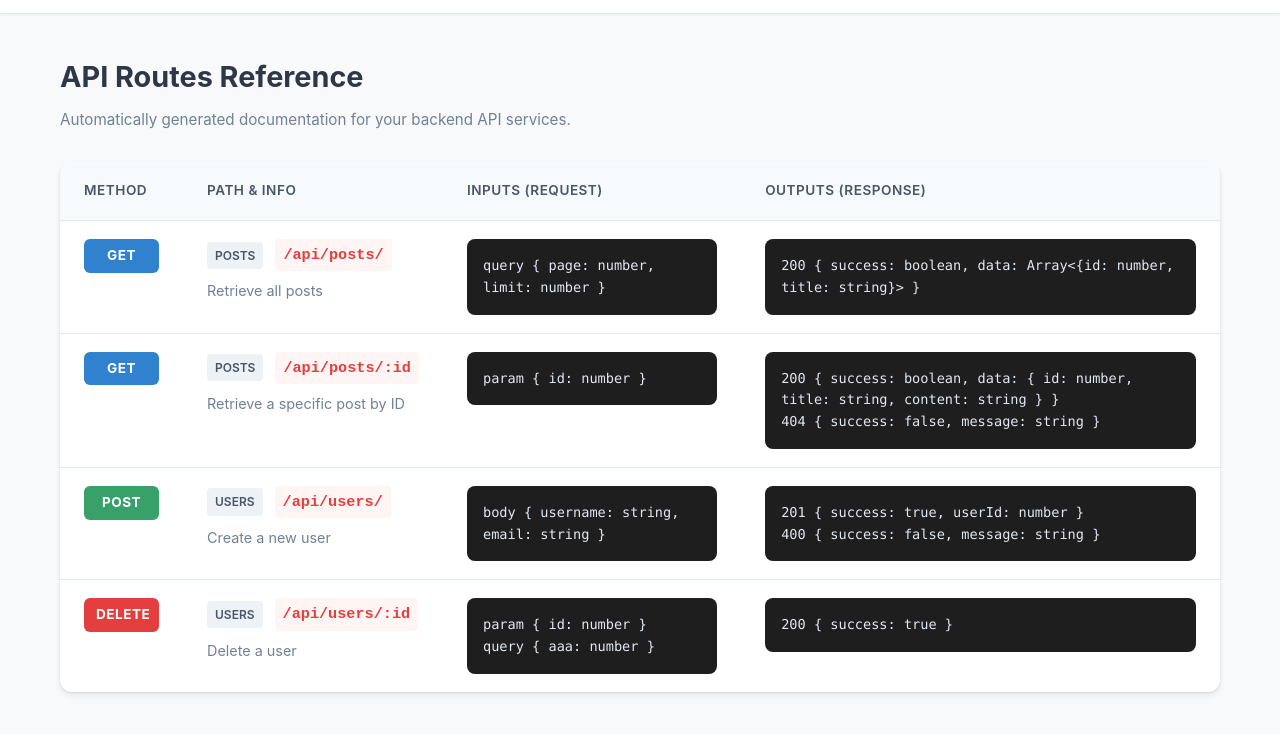
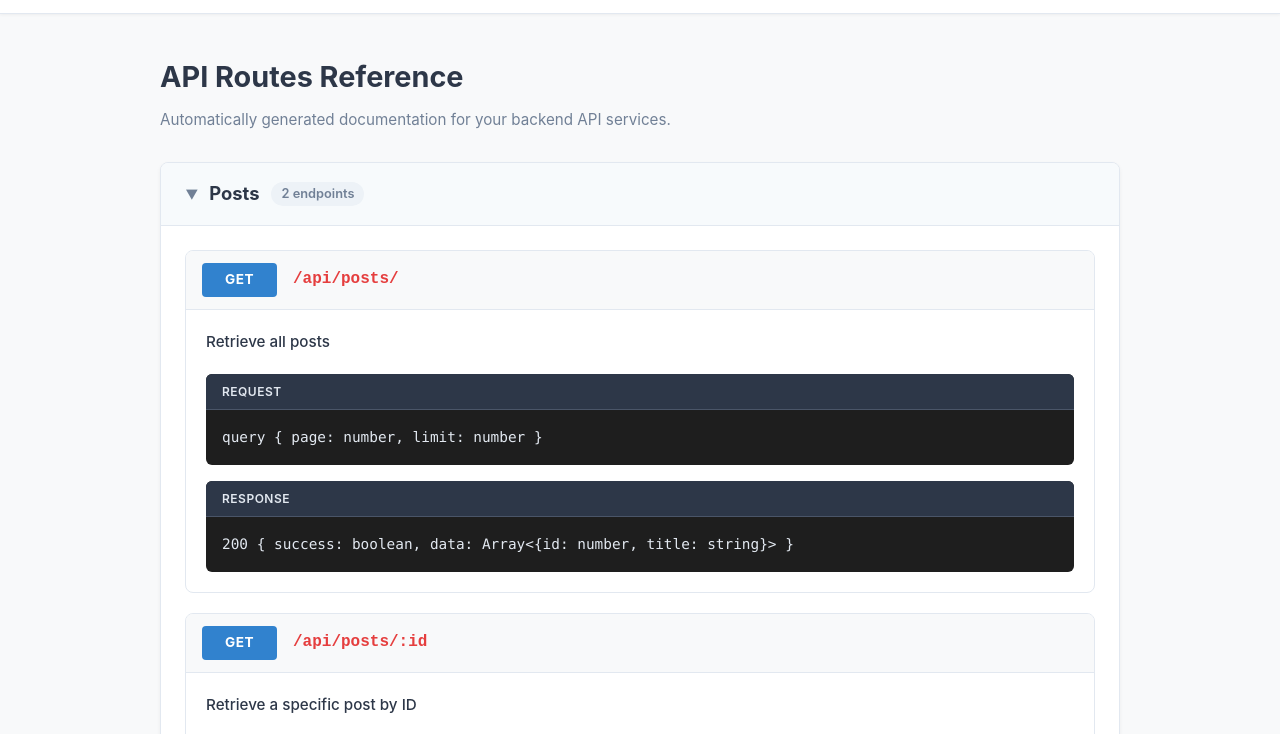
Before and after one commit to nnxi/nodejs-api-docgen, a website: page api-docs.html in a window 1280 px wide. Shown: the part 51-785 px from the top of the page. Drawn offline with Linux system fonts and the light colour scheme.

```diff
--- a/api-docs.html
+++ b/api-docs.html
@@ -46,7 +46,7 @@
                 }
 
                 main {
-                    max-width: 1200px;
+                    max-width: 1000px;
                     margin: 40px auto;
                     padding: 0 20px;
                 }
@@ -63,46 +63,136 @@
                     font-size: 0.95rem;
                 }
 
-                .table-container {
+                /* 드롭다운 (Details & Summary) 스타일 */
+                details.tag-group {
                     background: white;
-                    border-radius: 12px;
-                    box-shadow: 0 4px 6px rgba(0, 0, 0, 0.05), 0 1px 3px rgba(0, 0, 0, 0.1);
-                    overflow-x: auto;
+                    border-radius: 8px;
+                    margin-bottom: 16px;
+                    box-shadow: 0 2px 4px rgba(0,0,0,0.05);
+                    border: 1px solid var(--border-color);
+                    overflow: hidden;
                 }
 
-                table {
-                    width: 100%;
-                    border-collapse: separate;
-                    border-spacing: 0;
+                summary.tag-title {
+                    padding: 16px 24px;
+                    font-size: 1.15rem;
+                    font-weight: 700;
+                    cursor: pointer;
+                    background-color: #f7fafc;
+                    display: flex;
+                    align-items: center;
+                    user-select: none;
+                    list-style: none;
+                    border-bottom: 1px solid transparent;
                 }
 
-                th, td {
-                    padding: 18px 24px;
-                    text-align: left;
-                    border-bottom: 1px solid var(--border-color);
-                    vertical-align: top;
+                summary.tag-title::-webkit-details-marker {
+                    display: none;
                 }
 
-                th {
-                    background-color: #f7fafc;
-                    color: #4a5568;
+                details[open] summary.tag-title {
+                    border-bottom-color: var(--border-color);
+                }
+
+                summary.tag-title::before {
+                    content: '▶';
+                    font-size: 0.8rem;
+                    margin-right: 12px;
+                    color: var(--text-muted);
+                    transition: transform 0.2s ease-in-out;
+                }
+
+                details[open] summary.tag-title::before {
+                    transform: rotate(90deg);
+                }
+
+                .route-count {
+                    font-size: 0.8rem;
                     font-weight: 600;
-                    font-size: 0.85rem;
+                    color: var(--text-muted);
+                    margin-left: 12px;
+                    background: var(--tag-bg);
+                    padding: 2px 10px;
+                    border-radius: 12px;
+                }
+
+                .tag-content {
+                    padding: 24px;
+                    display: flex;
+                    flex-direction: column;
+                    gap: 20px;
+                }
+
+                /* API 라우트 카드 스타일 */
+                .route-card {
+                    border: 1px solid var(--border-color);
+                    border-radius: 8px;
+                    overflow: hidden;
+                }
+
+                .route-header {
+                    display: flex;
+                    align-items: center;
+                    padding: 12px 16px;
+                    background-color: #f8f9fa;
+                    border-bottom: 1px solid var(--border-color);
+                    gap: 16px;
+                }
+
+                .route-body {
+                    padding: 20px;
+                }
+
+                .summary-text {
+                    font-size: 0.95rem;
+                    color: var(--text-main);
+                    margin-bottom: 20px;
+                    font-weight: 500;
+                }
+
+                /* 세로 나열 레이아웃 */
+                .payload-container {
+                    display: flex;
+                    flex-direction: column;
+                    gap: 16px;
+                }
+
+                .payload-section {
+                    background: var(--code-bg);
+                    border-radius: 6px;
+                    overflow: hidden;
+                }
+
+                .payload-title {
+                    background: #2d3748;
+                    color: #e2e8f0;
+                    padding: 8px 16px;
+                    font-size: 0.75rem;
+                    font-weight: 600;
                     text-transform: uppercase;
                     letter-spacing: 0.5px;
+                    border-bottom: 1px solid #4a5568;
                 }
 
-                tr:last-child td {
-                    border-bottom: none;
+                code {
+                    font-size: 1rem;
+                    font-weight: 600;
+                    color: #e53e3e;
                 }
 
-                tr:hover td {
-                    background-color: #fbfbfc;
+                pre {
+                    color: #e2e8f0;
+                    padding: 16px;
+                    font-size: 0.9rem;
+                    margin: 0;
+                    white-space: pre-wrap;
+                    word-wrap: break-word;
+                    font-family: 'Fira Code', Consolas, Monaco, monospace;
                 }
 
                 .method {
                     padding: 6px 12px;
-                    border-radius: 6px;
+                    border-radius: 4px;
                     font-weight: 700;
                     font-size: 0.85rem;
                     color: white;
@@ -116,49 +206,6 @@
                 .put { background: #d69e2e; }
                 .patch { background: #805ad5; }
                 .delete { background: #e53e3e; }
-
-                .route-info {
-                    display: flex;
-                    align-items: center;
-                    gap: 12px;
-                    margin-bottom: 8px;
-                }
-
-                .tag-badge {
-                    background-color: var(--tag-bg);
-                    color: var(--tag-text);
-                    padding: 4px 8px;
-                    border-radius: 4px;
-                    font-size: 0.75rem;
-                    font-weight: 600;
-                    text-transform: uppercase;
-                }
-
-                .summary-text {
-                    font-size: 0.9rem;
-                    color: var(--text-muted);
-                }
-
-                code {
-                    font-size: 0.95rem;
-                    font-weight: 600;
-                    color: #e53e3e;
-                    background: #fff5f5;
-                    padding: 4px 8px;
-                    border-radius: 4px;
-                }
-
-                pre {
-                    background: var(--code-bg);
-                    color: #e2e8f0;
-                    padding: 16px;
-                    border-radius: 8px;
-                    font-size: 0.85rem;
-                    margin: 0;
-                    white-space: pre-wrap;
-                    word-wrap: break-word;
-                    font-family: 'Fira Code', Consolas, Monaco, monospace;
-                }
             </style>
         </head>
         <body>
@@ -170,83 +217,143 @@
                 <h1>API Routes Reference</h1>
                 <p class="subtitle">Automatically generated documentation for your backend API services.</p>
 
-                <div class="table-container">
-                    <table>
-                        <thead>
-                            <tr>
-                                <th>Method</th>
-                                <th>Path & Info</th>
-                                <th>Inputs (Request)</th>
-                                <th>Outputs (Response)</th>
-                            </tr>
-                        </thead>
-                        <tbody>
+                <div class="api-container">
 
-                <tr>
-                    <td>
+                <details class="tag-group" open>
+                    <summary class="tag-title">
+                        Posts <span class="route-count">2 endpoints</span>
+                    </summary>
+                    <div class="tag-content">
+
+                    <div class="route-card">
+                        <div class="route-header">
                             <span class="method get">GET</span>
-                    </td>
-                    <td>
-                        <div class="route-info">
-                            <span class="tag-badge">Posts</span>
                             <code>/api/posts/</code>
                         </div>
+                        <div class="route-body">
                             <div class="summary-text">Retrieve all posts</div>
-                    </td>
-                    <td><pre>query { page: number, limit: number }</pre></td>
-                    <td><pre>200 { success: boolean, data: Array<{id: number, title: string}> }</pre></td>
-                </tr>
 
-                <tr>
-                    <td>
+                            <div class="payload-container">
+                                <div class="payload-section">
+                                    <div class="payload-title">Request</div>
+                                    <pre>query { page: number, limit: number }</pre>
+                                </div>
+                                <div class="payload-section">
+                                    <div class="payload-title">Response</div>
+                                    <pre>200 { success: boolean, data: Array<{id: number, title: string}> }</pre>
+                                </div>
+                            </div>
+                        </div>
+                    </div>
+
+                    <div class="route-card">
+                        <div class="route-header">
                             <span class="method get">GET</span>
-                    </td>
-                    <td>
-                        <div class="route-info">
-                            <span class="tag-badge">Posts</span>
                             <code>/api/posts/:id</code>
                         </div>
+                        <div class="route-body">
                             <div class="summary-text">Retrieve a specific post by ID</div>
-                    </td>
-                    <td><pre>param { id: number }</pre></td>
-                    <td><pre>200 { success: boolean, data: { id: number, title: string, content: string } }
-404 { success: false, message: string }</pre></td>
-                </tr>
 
-                <tr>
-                    <td>
+                            <div class="payload-container">
+                                <div class="payload-section">
+                                    <div class="payload-title">Request</div>
+                                    <pre>param { id: number }</pre>
+                                </div>
+                                <div class="payload-section">
+                                    <div class="payload-title">Response</div>
+                                    <pre>200 { success: boolean, data: { id: number, title: string, content: string } }
+404 { success: false, message: string }</pre>
+                                </div>
+                            </div>
+                        </div>
+                    </div>
+
+                    </div>
+                </details>
+
+                <details class="tag-group" open>
+                    <summary class="tag-title">
+                        Hidden <span class="route-count">1 endpoints</span>
+                    </summary>
+                    <div class="tag-content">
+
+                    <div class="route-card">
+                        <div class="route-header">
                             <span class="method post">POST</span>
-                    </td>
-                    <td>
-                        <div class="route-info">
-                            <span class="tag-badge">Users</span>
+                            <code>/api/posts/secret</code>
+                        </div>
+                        <div class="route-body">
+                            <div class="summary-text">Secret admin post route</div>
+
+                            <div class="payload-container">
+                                <div class="payload-section">
+                                    <div class="payload-title">Request</div>
+                                    <pre>None</pre>
+                                </div>
+                                <div class="payload-section">
+                                    <div class="payload-title">Response</div>
+                                    <pre>201 { success: boolean }</pre>
+                                </div>
+                            </div>
+                        </div>
+                    </div>
+
+                    </div>
+                </details>
+
+                <details class="tag-group" open>
+                    <summary class="tag-title">
+                        Users <span class="route-count">2 endpoints</span>
+                    </summary>
+                    <div class="tag-content">
+
+                    <div class="route-card">
+                        <div class="route-header">
+                            <span class="method post">POST</span>
                             <code>/api/users/</code>
                         </div>
+                        <div class="route-body">
                             <div class="summary-text">Create a new user</div>
-                    </td>
-                    <td><pre>body { username: string, email: string }</pre></td>
-                    <td><pre>201 { success: true, userId: number }
-400 { success: false, message: string }</pre></td>
-                </tr>
 
-                <tr>
-                    <td>
+                            <div class="payload-container">
+                                <div class="payload-section">
+                                    <div class="payload-title">Request</div>
+                                    <pre>body { username: string, email: string }</pre>
+                                </div>
+                                <div class="payload-section">
+                                    <div class="payload-title">Response</div>
+                                    <pre>201 { success: true, userId: number }
+400 { success: false, message: string }</pre>
+                                </div>
+                            </div>
+                        </div>
+                    </div>
+
+                    <div class="route-card">
+                        <div class="route-header">
                             <span class="method delete">DELETE</span>
-                    </td>
-                    <td>
-                        <div class="route-info">
-                            <span class="tag-badge">Users</span>
                             <code>/api/users/:id</code>
                         </div>
+                        <div class="route-body">
                             <div class="summary-text">Delete a user</div>
-                    </td>
-                    <td><pre>param { id: number }
-query { aaa: number }</pre></td>
-                    <td><pre>200 { success: true }</pre></td>
-                </tr>
 
-                        </tbody>
-                    </table>
+                            <div class="payload-container">
+                                <div class="payload-section">
+                                    <div class="payload-title">Request</div>
+                                    <pre>param { id: number }
+query { aaa: number }</pre>
+                                </div>
+                                <div class="payload-section">
+                                    <div class="payload-title">Response</div>
+                                    <pre>200 { success: true }</pre>
+                                </div>
+                            </div>
+                        </div>
+                    </div>
+
+                    </div>
+                </details>
+
                 </div>
             </main>
         </body>
--- a/index.js
+++ b/index.js
@@ -54,7 +54,7 @@ For more detailed guides, visit: https://github.com/nnxi/nodejs-api-docgen
     else if (userInput.includes('--version') || userInput.includes('-v')) {
         console.log(`
 nodejs-api-docgen
-version : ${packageJson.version}
+version: ${packageJson.version}
         `);
         process.exit(0);
     }
@@ -79,7 +79,7 @@ version : ${packageJson.version}
 
         const { ast, comments } = Parser(targetCode);
 
-        const extractedData = extractApiRoutes(ast, comments, '', visitedFiles, isStrict);
+        const extractedData = extractApiRoutes(absoluteRootPath, ast, comments, '', visitedFiles, isStrict);
 
         generateDocs(extractedData);
     } catch (err) {
--- a/package.json
+++ b/package.json
@@ -1,6 +1,6 @@
 {
   "name": "nodejs-api-docgen",
-  "version": "1.0.4",
+  "version": "1.0.5",
   "description": "Generate clean Express API docs directly from route comments using AST",
   "main": "index.js",
   "bin": {
```
Also changed, not shown: src/extractor.js (+5 -3 lines). Lines whose indentation alone changed are shown as unchanged.
